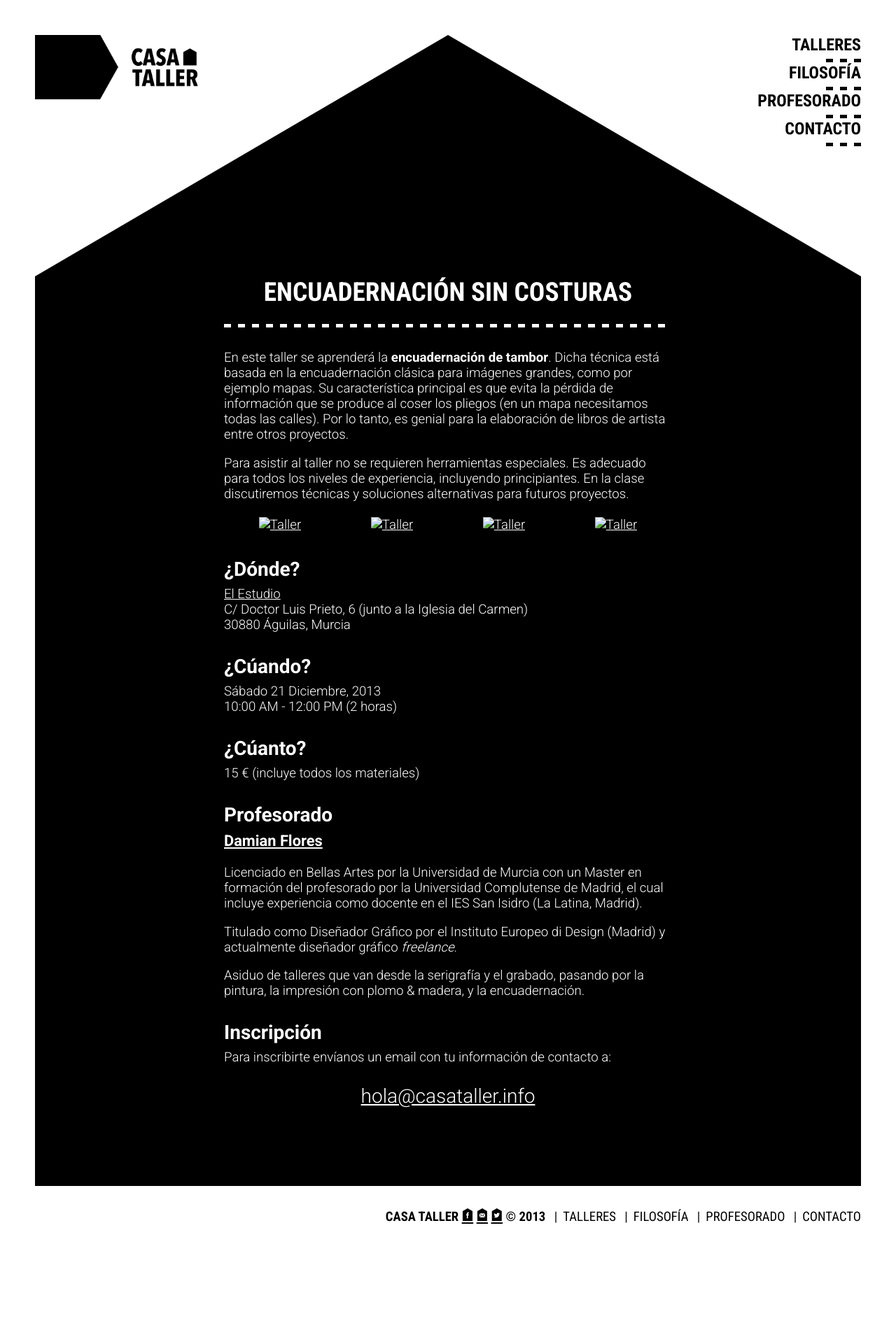
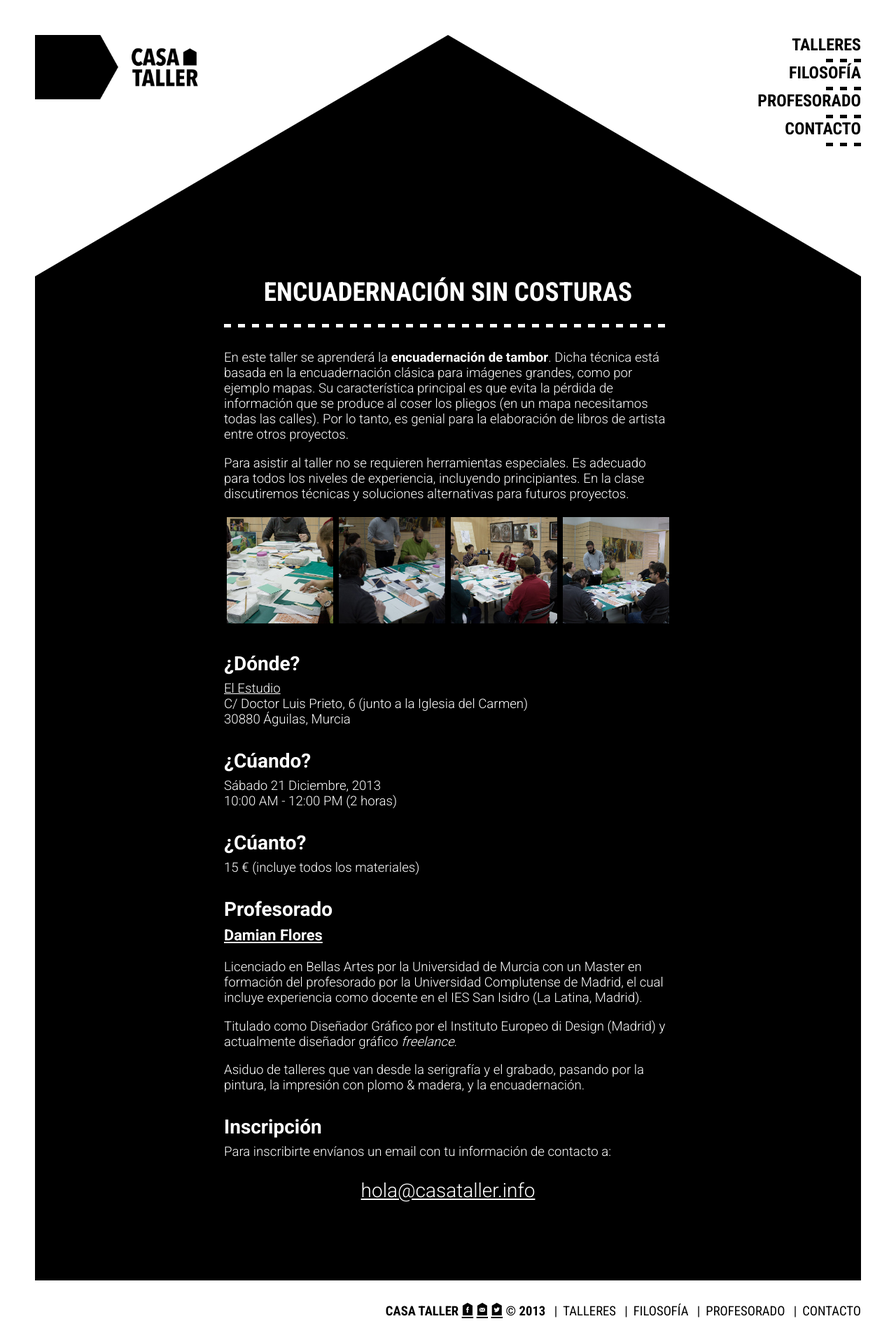
Before and after one commit to polypiel/CasaTaller, a Jekyll site: the page built from src/_posts/2013-12-21-sincosturas-i.html, in a window 1280 px wide. Shown: the whole page at 70% size. Built offline with Jekyll 4.4.1, drawn with Linux system fonts in a browser that asks for light colours; nearby versions of some CDN libraries; before the commit the page ends 1783 px from its top, so only the background shows below that.

Commit message:
Fix images path

```diff
--- a/src/_posts/2013-12-21-sincosturas-i.html
+++ b/src/_posts/2013-12-21-sincosturas-i.html
@@ -9,15 +9,10 @@ place: Águilas (Murcia)
 
 <div class="taller-photos">
   <ul>
-    <li><a href="images/talleres/casa_taller_21dic_01.jpg"><img src="images/talleres/thumb_casa_taller_21dic_01.jpg" alt="Taller" /></a></li>
-    <!-- <a href="images/talleres/casa_taller_21dic_02.jpg"><img src="images/talleres/thumb_casa_taller_21dic_02.jpg" alt="Taller" /></a> -->
-    <li><a href="images/talleres/casa_taller_21dic_03.jpg"><img src="images/talleres/thumb_casa_taller_21dic_03.jpg" alt="Taller" /></a></li>
-  <!--   <a href="images/talleres/casa_taller_21dic_04.jpg"><img src="images/talleres/thumb_casa_taller_21dic_04.jpg" alt="Taller" /></a> -->
-    <li><a href="images/talleres/casa_taller_21dic_05.jpg"><img src="images/talleres/thumb_casa_taller_21dic_05.jpg" alt="Taller" /></a></li>
-  <!--  <a href="images/talleres/casa_taller_21dic_06.jpg"><img src=" images/talleres/thumb_casa_taller_21dic_06.jpg" alt="Taller" /></a>
-    <a href="images/talleres/casa_taller_21dic_07.jpg"><img src="images/talleres/thumb_casa_taller_21dic_07.jpg" alt="Taller" /></a> -->
-    <li><a href="images/talleres/casa_taller_21dic_08.jpg"><img src="images/talleres/thumb_casa_taller_21dic_08.jpg" alt="Taller" /></a></li>
-  <!--   <a href="images/talleres/casa_taller_21dic_09.jpg"><img src="images/talleres/thumb_casa_taller_21dic_09.jpg" alt="Taller" /></a> -->
+    <li><a href="/images/talleres/sincosturas-i/casa_taller_21dic_01.jpg"><img src="/images/talleres/sincosturas-i/thumb_casa_taller_21dic_01.jpg" alt="Taller" /></a></li>
+    <li><a href="/images/talleres/sincosturas-i/casa_taller_21dic_03.jpg"><img src="/images/talleres/sincosturas-i/thumb_casa_taller_21dic_03.jpg" alt="Taller" /></a></li>
+    <li><a href="/images/talleres/sincosturas-i/casa_taller_21dic_05.jpg"><img src="/images/talleres/sincosturas-i/thumb_casa_taller_21dic_05.jpg" alt="Taller" /></a></li>
+    <li><a href="/images/talleres/sincosturas-i/casa_taller_21dic_08.jpg"><img src="/images/talleres/sincosturas-i/thumb_casa_taller_21dic_08.jpg" alt="Taller" /></a></li>
   </ul>
 </div>
 <div style="clear: both;"></div>
```
Also changed, not shown: src/images/talleres/sincosturas-i/casa_taller_21dic_02.jpg (deleted), src/images/talleres/sincosturas-i/casa_taller_21dic_04.jpg (deleted), src/images/talleres/sincosturas-i/casa_taller_21dic_06.jpg (deleted), src/images/talleres/sincosturas-i/casa_taller_21dic_07.jpg (deleted), src/images/talleres/sincosturas-i/casa_taller_21dic_09.jpg (deleted), src/images/talleres/sincosturas-i/thumb_casa_taller_21dic_02.jpg (deleted), src/images/talleres/sincosturas-i/thumb_casa_taller_21dic_04.jpg (deleted), src/images/talleres/sincosturas-i/thumb_casa_taller_21dic_06.jpg (deleted), src/images/talleres/sincosturas-i/thumb_casa_taller_21dic_07.jpg (deleted), src/images/talleres/sincosturas-i/thumb_casa_taller_21dic_09.jpg (deleted).
